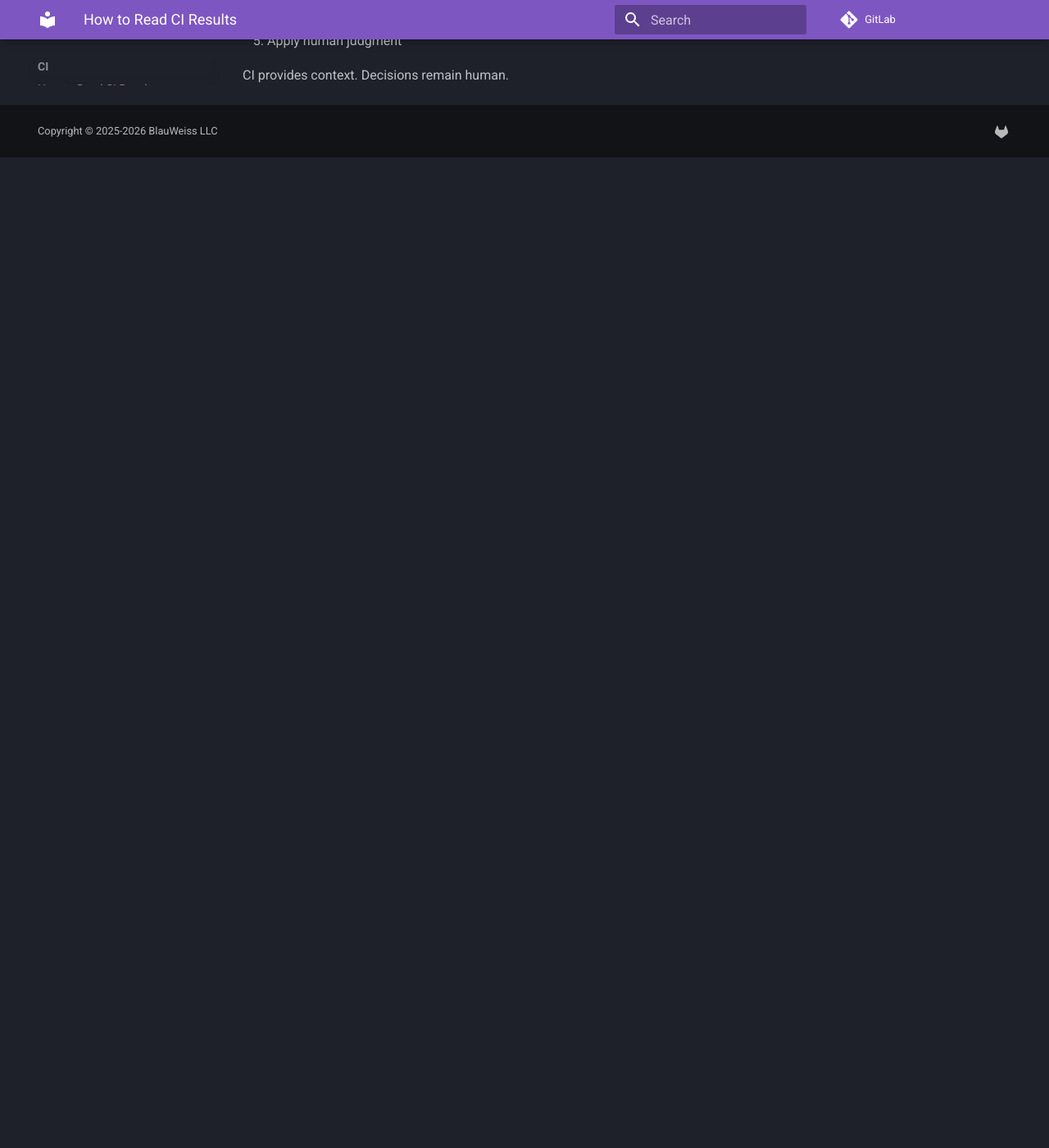
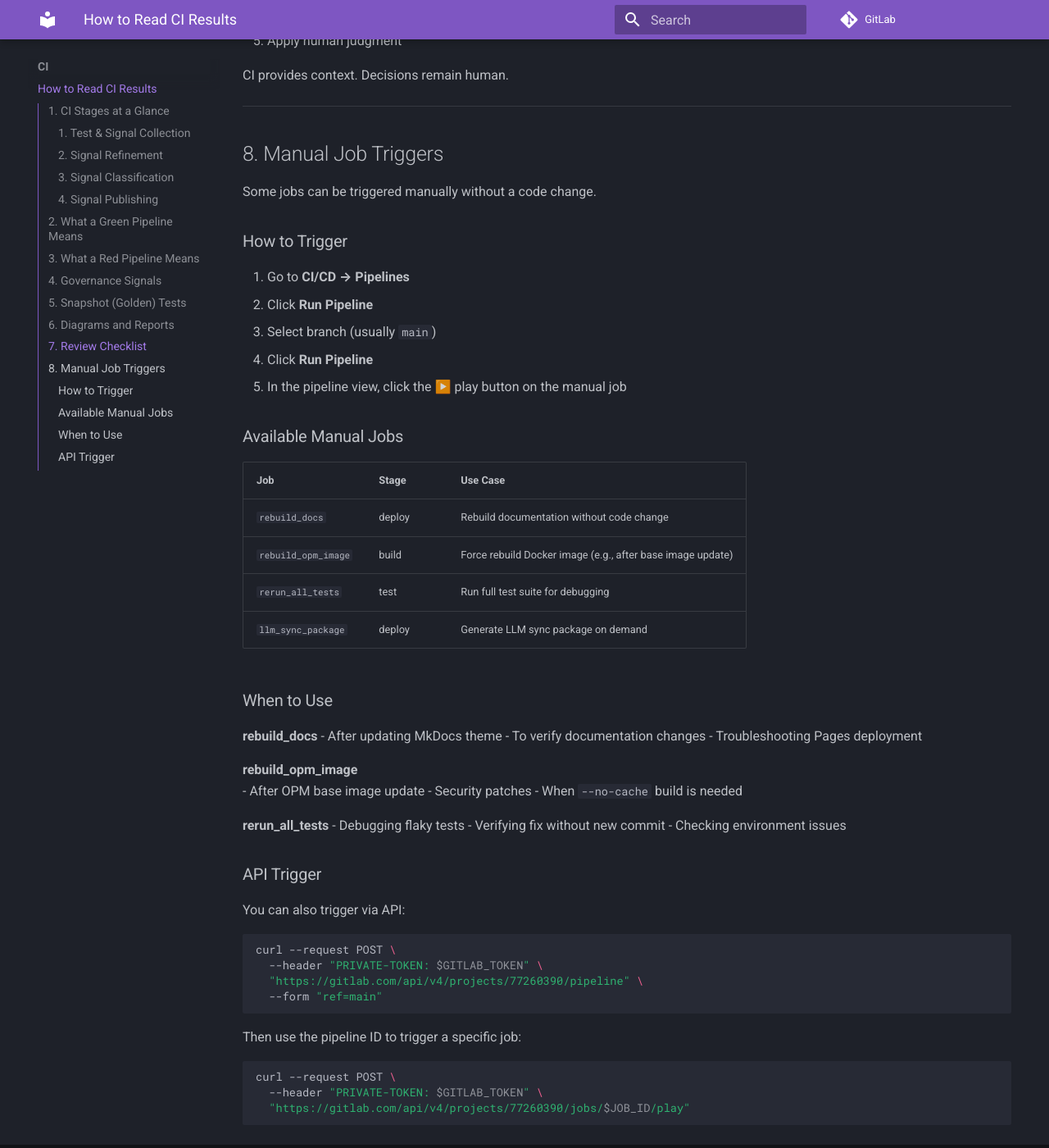
Before and after one commit to wolfram-laube/clarissa, an MkDocs documentation site: the page built from docs/ci/README.md, in a window 1280 px wide and 1400 px high, scrolled down 2566 px. Shown: the whole window at 82% size. Built offline with MkDocs 1.6.1 and Material for MkDocs 9.7.7, drawn with Linux system fonts in a browser that asks for light colours; comment, search, counter and statistics services are not loaded; before the commit the page ends 2758 px from its top, so only the background shows below that.

Commit message:
feat(ci): add manual trigger jobs
New manual jobs:
- rebuild_docs: Rebuild documentation on demand
- rebuild_opm_image: Force rebuild Docker image with --no-cache
- rerun_all_tests: Run full test suite manually

Also:
- Added 'web' trigger to workflow rules (enables "Run Pipeline" button)
- Extended CI README with manual trigger documentation

Use case: Rebuild images after base image updates, debug flaky tests,
or regenerate docs without making a code change.

````diff
--- a/docs/ci/README.md
+++ b/docs/ci/README.md
@@ -116,3 +116,62 @@ When reviewing an CLARISSA MR:
 
 CI provides context.
 Decisions remain human.
+
+---
+
+## 8. Manual Job Triggers
+
+Some jobs can be triggered manually without a code change.
+
+### How to Trigger
+
+1. Go to **CI/CD → Pipelines**
+2. Click **Run Pipeline**
+3. Select branch (usually `main`)
+4. Click **Run Pipeline**
+5. In the pipeline view, click the ▶️ play button on the manual job
+
+### Available Manual Jobs
+
+| Job | Stage | Use Case |
+|-----|-------|----------|
+| `rebuild_docs` | deploy | Rebuild documentation without code change |
+| `rebuild_opm_image` | build | Force rebuild Docker image (e.g., after base image update) |
+| `rerun_all_tests` | test | Run full test suite for debugging |
+| `llm_sync_package` | deploy | Generate LLM sync package on demand |
+
+### When to Use
+
+**rebuild_docs**
+- After updating MkDocs theme
+- To verify documentation changes
+- Troubleshooting Pages deployment
+
+**rebuild_opm_image**
+- After OPM base image update
+- Security patches
+- When `--no-cache` build is needed
+
+**rerun_all_tests**
+- Debugging flaky tests
+- Verifying fix without new commit
+- Checking environment issues
+
+### API Trigger
+
+You can also trigger via API:
+
+```bash
+curl --request POST \
+  --header "PRIVATE-TOKEN: $GITLAB_TOKEN" \
+  "https://gitlab.com/api/v4/projects/77260390/pipeline" \
+  --form "ref=main"
+```
+
+Then use the pipeline ID to trigger a specific job:
+
+```bash
+curl --request POST \
+  --header "PRIVATE-TOKEN: $GITLAB_TOKEN" \
+  "https://gitlab.com/api/v4/projects/77260390/jobs/$JOB_ID/play"
+```
````
Also changed, not shown: .gitlab-ci.yml (+83 -0 lines).
